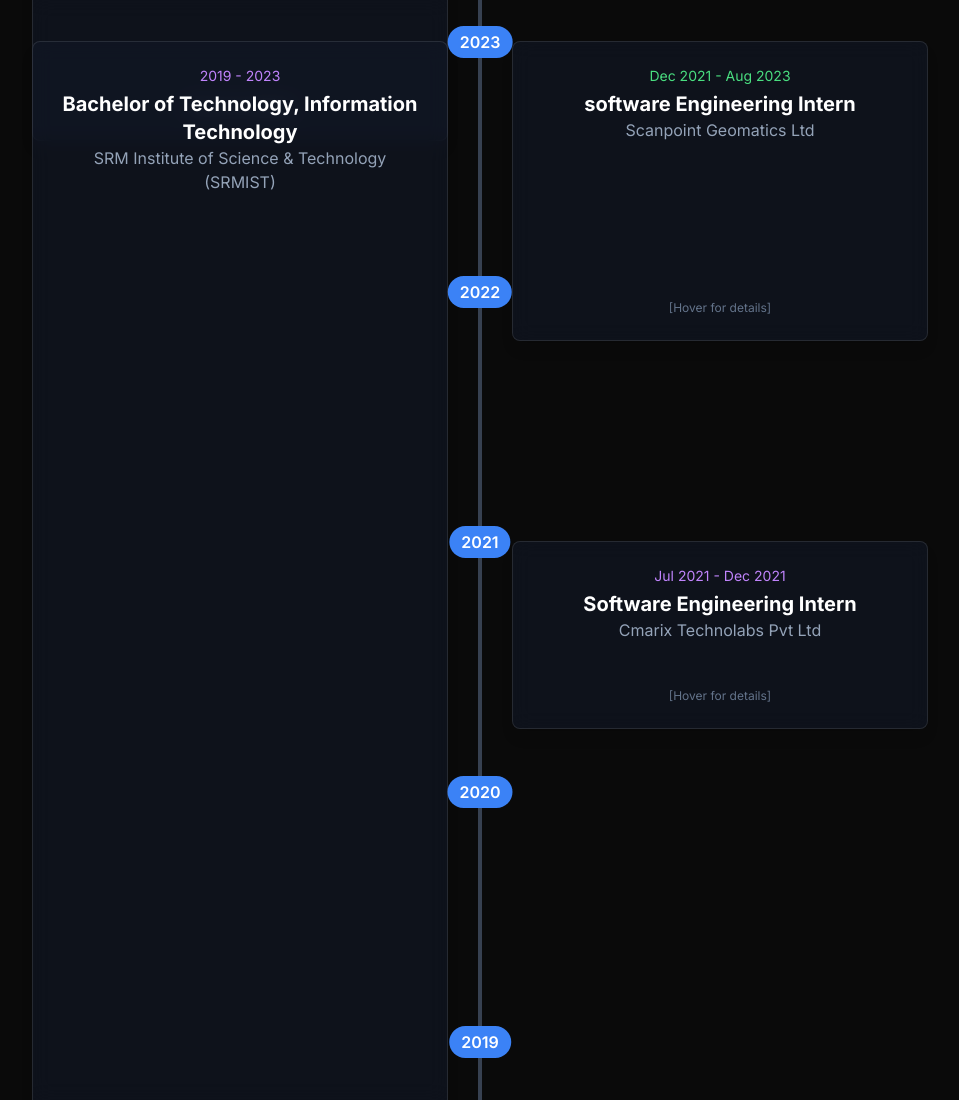
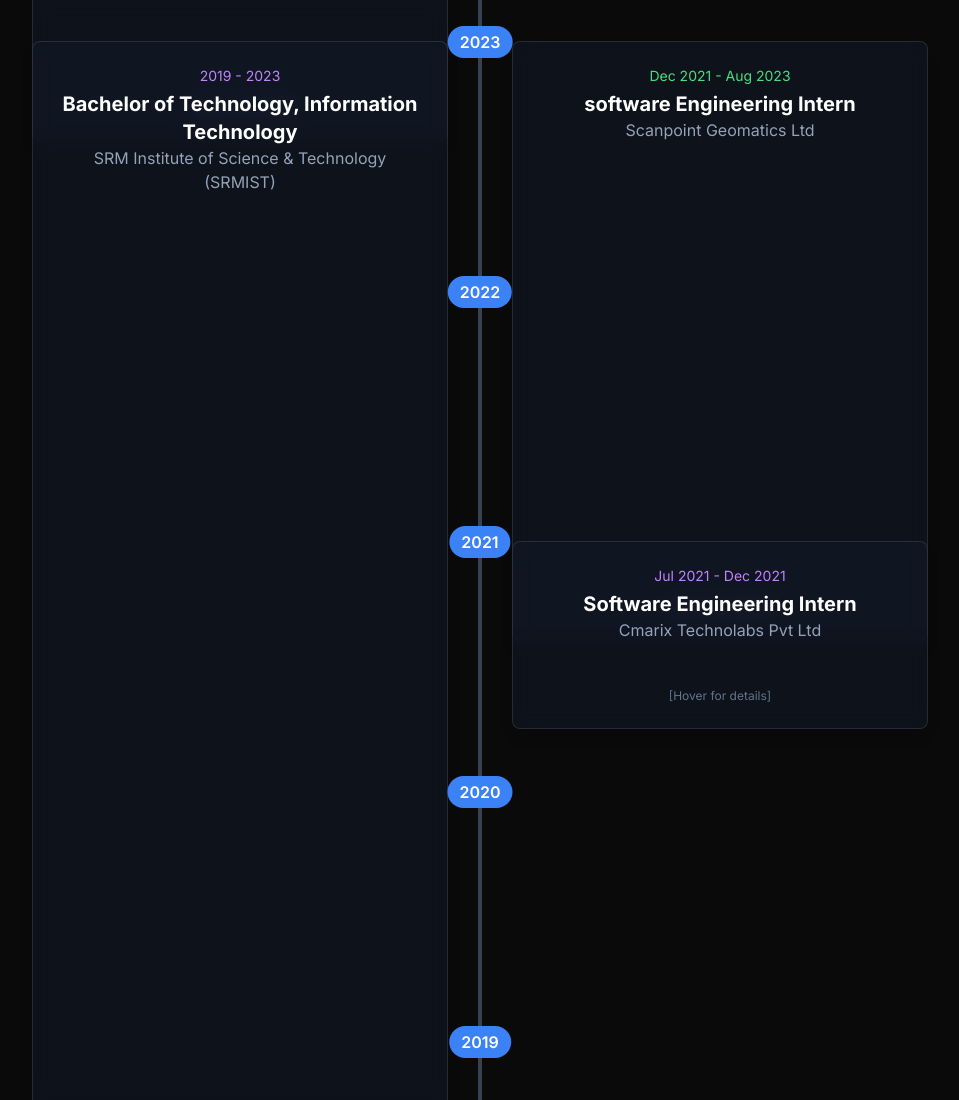
Before and after one commit to trupt2479/Portfoliowebsite, a website: page index.html in a window 1280 px wide. Shown: the part 1925-3025 px from the top of the page, without its empty margins (160-1119 px from the left). Drawn offline with nearby package versions, Linux system fonts and the light colour scheme.

Commit message:
updated the timeline box og scanpoint geomatics experience

```diff
--- a/index.html
+++ b/index.html
@@ -286,7 +286,7 @@
         const timelineItems = [
             { type: 'education', startYear: 2023, endYear: 2025, date: 'Sep 2023 - May 2025', title: 'Master of Science, Computer Engineering', company: 'New York University (NYU)', description: 'Relevant Coursework: Machine Learning, Internet Architecture Protocol, Data Structure and Algorithm, Real-time Embedded Systems, Computer Systems Architecture, Intro to Java, VLSI System Design, Advanced Topics of Computer Vision, Big Data, Database Management Systems.', tags: ['Tandon School of Engineering'], color: 'purple' },
             { type: 'experience', startYear: 2024, endYear: 2024, date: 'Jun 2024 - Aug 2024', title: 'Machine Learning Intern', company: 'Dassault Systèmes', description: 'Engineered an offline NLP assistant to slash manual lookup times for engineers. Fine-tuned a BERT model for domain-specific search, achieving high accuracy and reliability within a constrained network.', tags: ['~90% Accuracy', '-40% Lookup Time', '+35% Test Coverage'], color: 'blue' },
-            { type: 'experience', startYear: 2022, endYear: 2023, date: 'Dec 2021 - Aug 2023', title: 'software Engineering Intern', company: 'Scanpoint Geomatics Ltd', description: 'Automated ingestion and processing pipelines for massive geospatial datasets (40-60 GB/week). Trained and tuned YOLOv8 & U-Net models for crop detection and segmentation, delivering actionable map layers to over 500 field surveyors.', tags: ['+22% F1 Score', '-30% Failed Runs', '500+ Users'], color: 'green' },
+            { type: 'experience', startYear: 2021, endYear: 2023, date: 'Dec 2021 - Aug 2023', title: 'software Engineering Intern', company: 'Scanpoint Geomatics Ltd', description: 'Automated ingestion and processing pipelines for massive geospatial datasets (40-60 GB/week). Trained and tuned YOLOv8 & U-Net models for crop detection and segmentation, delivering actionable map layers to over 500 field surveyors.', tags: ['+22% F1 Score', '-30% Failed Runs', '500+ Users'], color: 'green' },
             { type: 'experience', startYear: 2021, endYear: 2021, date: 'Jul 2021 - Dec 2021', title: 'Software Engineering  Intern', company: 'Cmarix Technolabs Pvt Ltd', description: 'Improved frontend performance and maintainability for client web apps. Refactored 5k+ lines of code, introduced lazy loading and code-splitting, and standardized UI components to reduce bugs and improve user experience.', tags: ['-18% Bundle Size', '+25% FCP', '-30% UI Issues'], color: 'purple' },
             { type: 'education', startYear: 2019, endYear: 2023, date: '2019 - 2023', title: 'Bachelor of Technology, Information Technology', company: 'SRM Institute of Science & Technology (SRMIST)', description: 'Relevant Coursework: Object Oriented Design and Programming, Operating Systems, Software Engineering, AI. <br><br><strong>On-Campus Activity:</strong> As an <strong>Instructor for AI in Robotics</strong>, I led sessions for 200+ students on microcontroller programming (ESP32), sensors, and computer vision with Python/OpenCV, mentoring teams through hands-on builds.', tags: ['IT Department', 'Teaching', 'Mentorship'], color: 'purple' }
         ];
```
